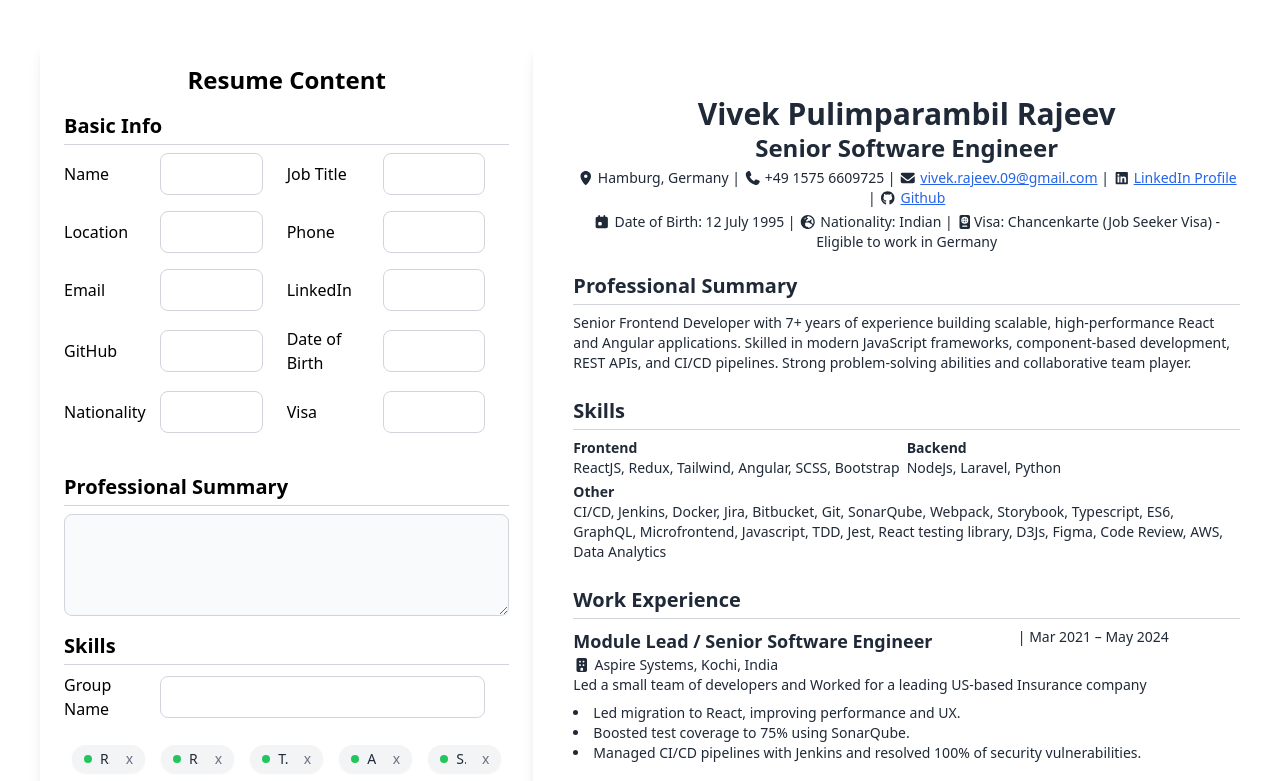
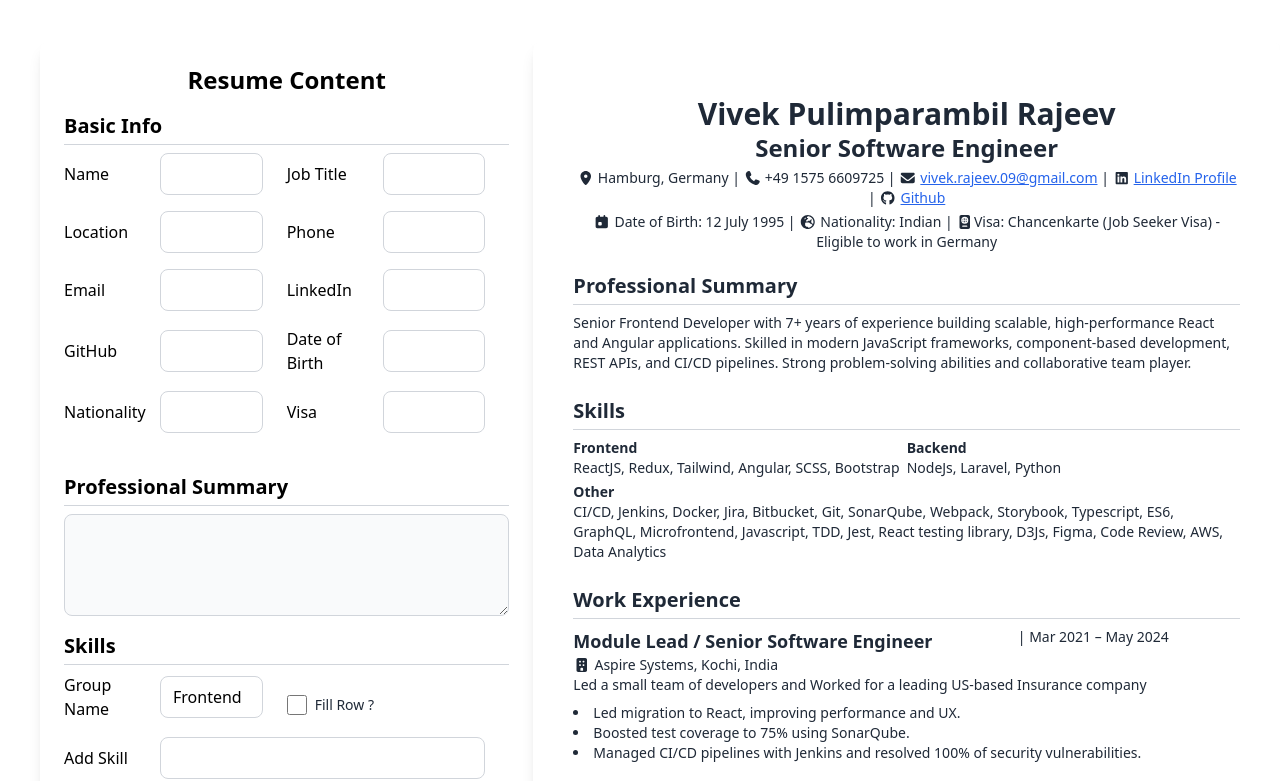
Before and after one commit to VivekPRajeev/resume-generator, a React (Create React App) app: page / in a window 1280 px wide. Shown: the top 781 px of the page. Built offline with nearby package versions, Linux system fonts and the light colour scheme.

Commit message:
added checkbox componented and integrated to skillInput

```diff
--- /dev/null
+++ b/src/components/CheckBox.js
@@ -0,0 +1,15 @@
+const CheckBox = ({ checked, onChange, label }) => {
+  return (
+    <label className="inline-flex items-center space-x-2 cursor-pointer">
+      <input
+        type="checkbox"
+        checked={checked}
+        onChange={onChange}
+        className="h-5 w-5 text-blue-600 rounded border-gray-300 focus:ring focus:ring-blue-300 "
+      />
+      <span className="text-sm text-gray-800">{label}</span>
+    </label>
+  );
+};
+
+export default CheckBox;
--- a/src/components/SkillInput.js
+++ b/src/components/SkillInput.js
@@ -1,14 +1,15 @@
 import { useState } from "react";
 import Badge from "./Badge";
 import FormInput from "./FormInput";
+import CheckBox from "./CheckBox";
 
 const mockData = {
   header: "Frontend",
   skills: ["ReactJS", "Redux", "Tailwind", "Angular", "SCSS", "Bootstrap"],
   occupyfullRow: false,
 };
-const SkillInput = () => {
-  const [skillData, setskillData] = useState(mockData);
+const SkillInput = ({ skillInfo = mockData }) => {
+  const [skillData, setskillData] = useState(skillInfo);
   const [skillInputValue, setSkillInputValue] = useState("");
 
   const addNewSkill = (newSkill) => {
@@ -21,19 +22,42 @@ const SkillInput = () => {
     }
   };
 
-  const removeSkill = (skill) =>{
+  const removeSkill = (skill) => {
     if (skillData.skills.includes(skill)) {
-        setskillData((currentData) => ({
+      setskillData((currentData) => ({
         ...currentData,
-        skills: currentData.skills.filter(item => item !== skill),
+        skills: currentData.skills.filter((item) => item !== skill),
       }));
     }
-  }
+  };
   return (
     <div>
+      <div className="grid  grid-cols-2">
+        <FormInput
+          label="Group Name"
+          inputname="skillHeading"
+          value={skillData.header}
+          onChange={(e) =>
+            setskillData((currentData) => ({
+              ...currentData,
+              header: e.target.value,
+            }))
+          }
+        />
+        <CheckBox
+          checked={skillData.occupyfullRow}
+          label="Fill Row ?"
+          onChange={(e) =>
+            setskillData((currentData) => ({
+              ...currentData,
+              occupyfullRow: !currentData.occupyfullRow,
+            }))
+          }
+        />
+      </div>
       <FormInput
-        label="Group Name"
-        inputname="skillHeading"
+        label="Add Skill"
+        inputname="skill"
         onChange={(e) => {
           setSkillInputValue(e.target.value);
         }}
@@ -47,7 +71,7 @@ const SkillInput = () => {
       />
       <div className="grid grid-cols-5">
         {skillData.skills.map((skill) => (
-          <Badge label={skill} key={skill}  onClose={()=>removeSkill(skill)}/>
+          <Badge label={skill} key={skill} onClose={() => removeSkill(skill)} />
         ))}
       </div>
     </div>
```
